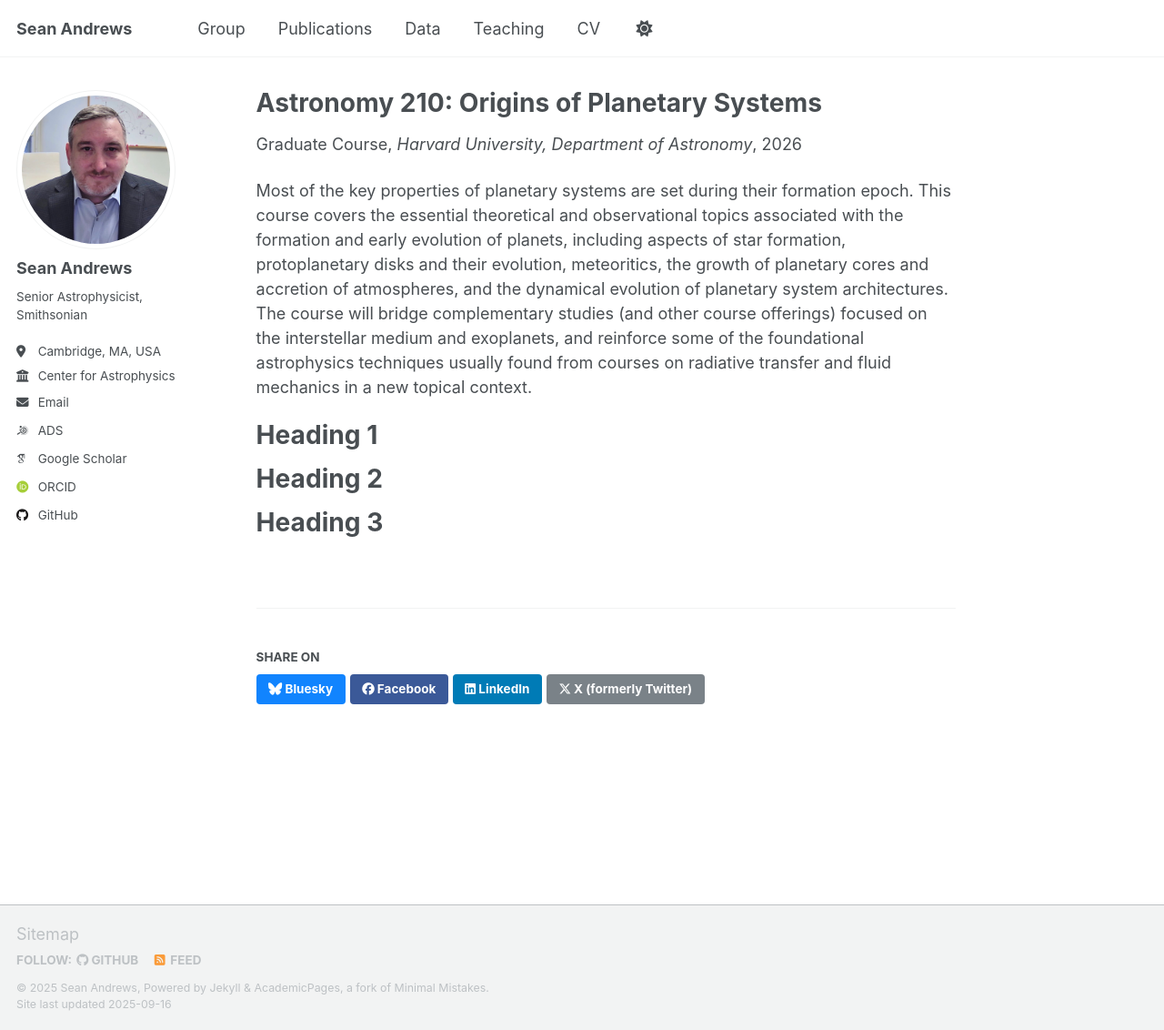
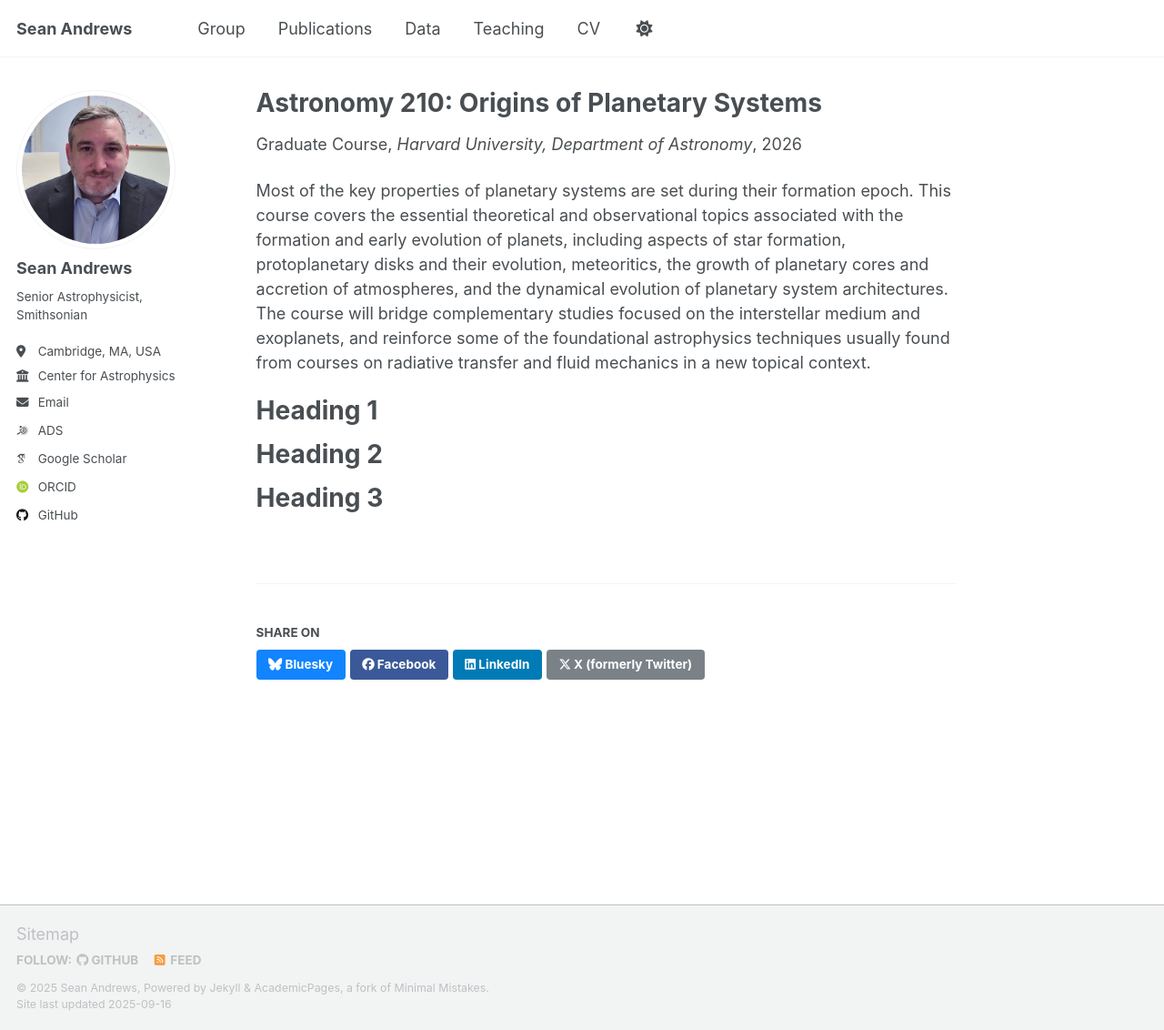
Before and after one commit to seanandrews/seanandrews.github.io, a Jekyll site: the page built from _teaching/2026-spring-teaching.md, in a window 1280 px wide and 1132 px high. Shown: the whole window at 91% size. Built offline with Jekyll 4.4.1, drawn with Linux system fonts in a browser that asks for light colours; some web fonts are replaced; a script that is not in the unit is left out.

Commit message:
Update 2026-spring-teaching.md

```diff
--- a/_teaching/2026-spring-teaching.md
+++ b/_teaching/2026-spring-teaching.md
@@ -8,7 +8,7 @@ date: 2026-01-26
 location: "Cambridge, MA, USA"
 ---
 
-Most of the key properties of planetary systems are set during their formation epoch.  This course covers the essential theoretical and observational topics associated with the formation and early evolution of planets, including aspects of star formation, protoplanetary disks and their evolution, meteoritics, the growth of planetary cores and accretion of atmospheres, and the dynamical evolution of planetary system architectures.  The course will bridge complementary studies (and other course offerings) focused on the interstellar medium and exoplanets, and reinforce some of the foundational astrophysics techniques usually found from courses on radiative transfer and fluid mechanics in a new topical context.
+Most of the key properties of planetary systems are set during their formation epoch.  This course covers the essential theoretical and observational topics associated with the formation and early evolution of planets, including aspects of star formation, protoplanetary disks and their evolution, meteoritics, the growth of planetary cores and accretion of atmospheres, and the dynamical evolution of planetary system architectures.  The course will bridge complementary studies focused on the interstellar medium and exoplanets, and reinforce some of the foundational astrophysics techniques usually found from courses on radiative transfer and fluid mechanics in a new topical context.
 
 Heading 1
 ======
```
